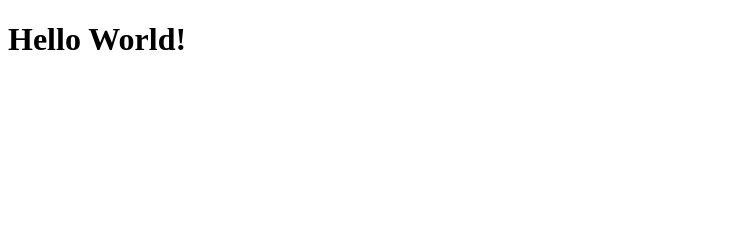
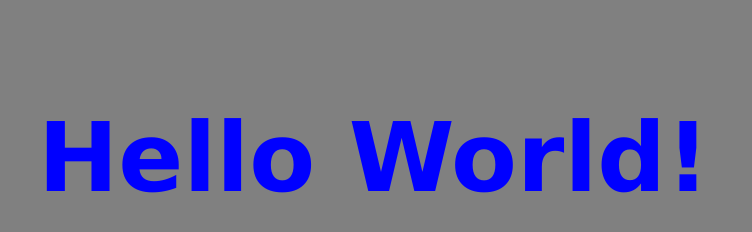
Before and after one commit to Akulola/example-repository, a plain HTML site: page index.html in a window 1280 px wide. Shown: the whole page, without its empty margins (0-752 px from the left). Drawn offline with Linux system fonts and the light colour scheme.

Commit message:
add style.css, connect to index.html

```diff
--- a/index.html
+++ b/index.html
@@ -1,6 +1,7 @@
 <!DOCTYPE html>
 <html lang="en">
     <head>
+        <link rel="stylesheet" href="style.css" />
         <title> My Website</title>
     </head>
     <body>
--- /dev/null
+++ b/style.css
@@ -0,0 +1,7 @@
+body {
+    background: grey;
+    color: blue;
+  font-family: verdana;
+  font-size: 300%;
+  padding: 30px;
+  }
```
